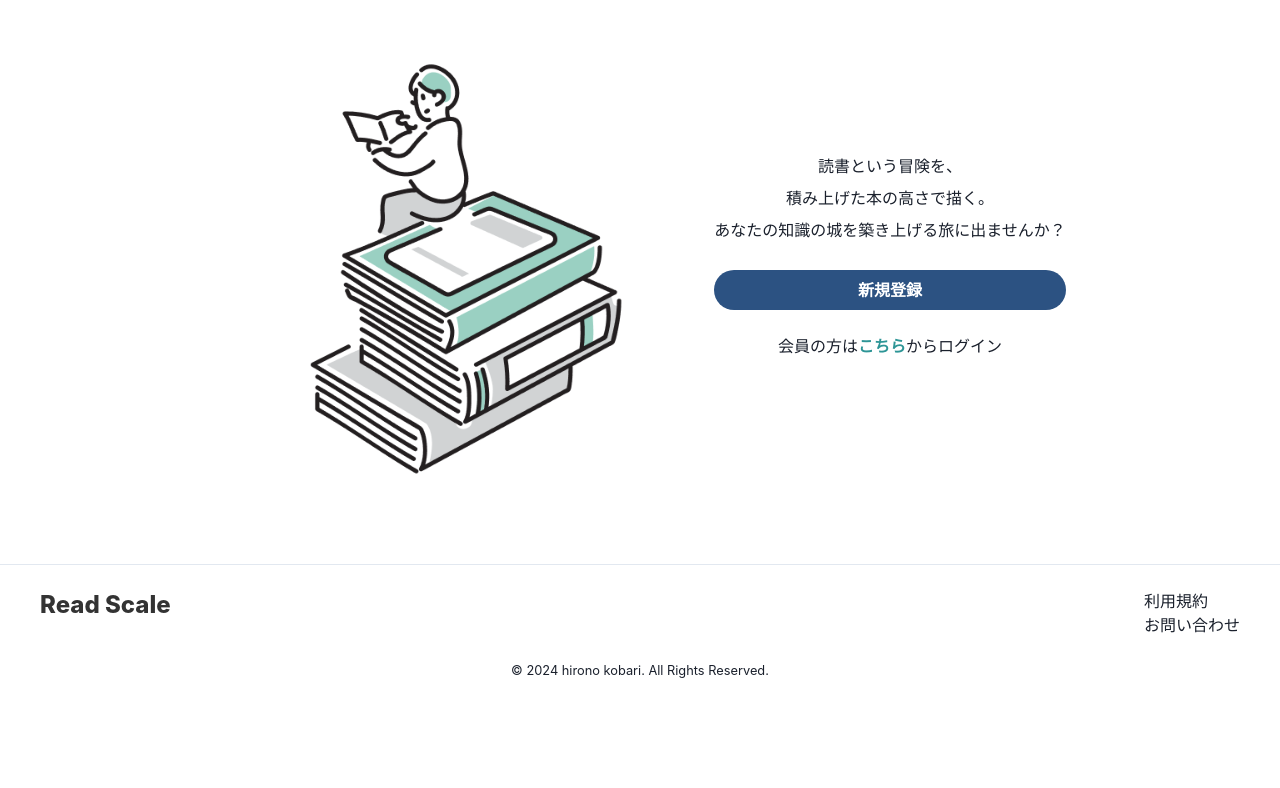
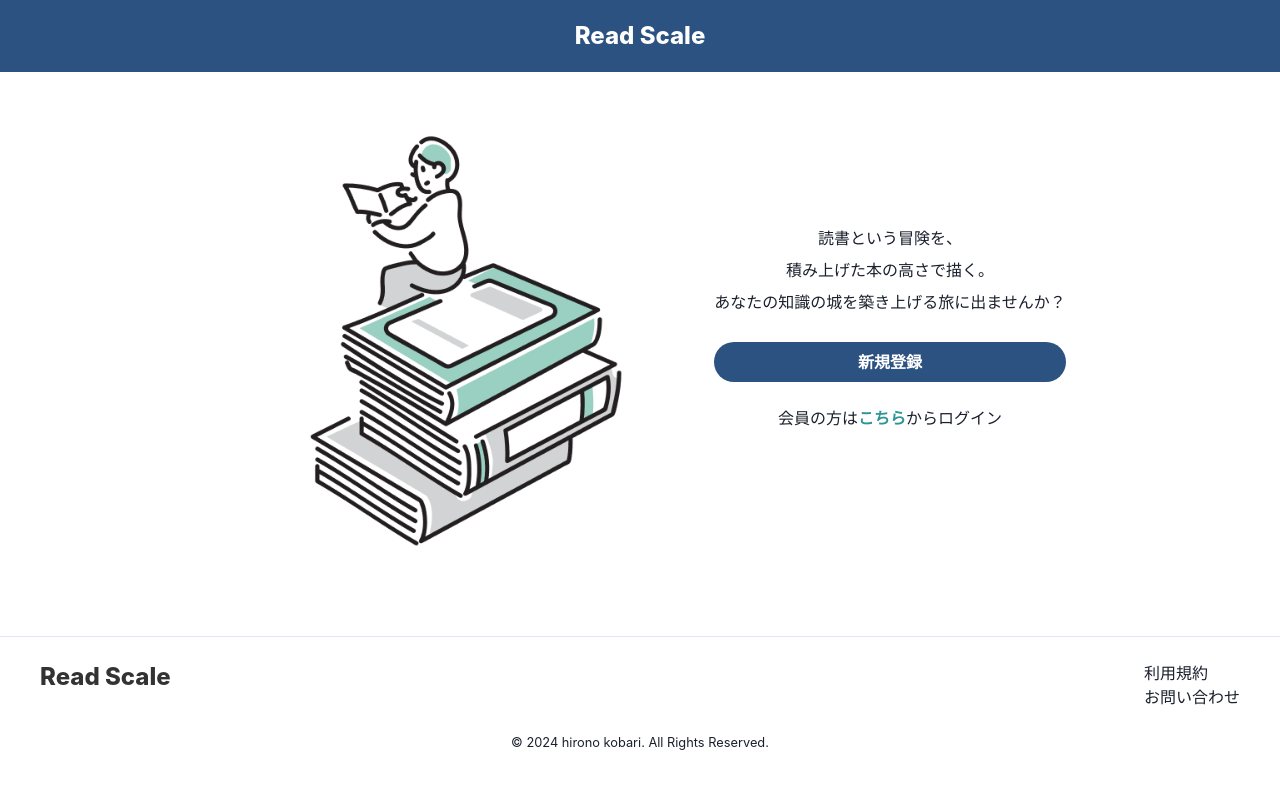
Before and after one commit to kobarihirono/ReadScale, a Next.js app: page / in a window 1280 px wide. Shown: the top 788 px of the page. Built offline with nearby package versions, Linux system fonts and the light colour scheme; no server answers.

Commit message:
[new]ログアウト時にモーダルを閉じる、ヘッダーのレスポンシブ対応

```diff
--- a/src/app/Header.tsx
+++ b/src/app/Header.tsx
@@ -27,12 +27,20 @@ const Header = () => {
     const result = await logout();
     if (result) {
       router.push('/signin');
+      handleMenuClose();
     } else {
       alert('ログアウトに失敗しました。');
     }
   };
 
-  if (!userId) return null;
+  if (!userId) return (
+    <header className="py-5 px-10 bg-navy flex justify-center items-center">
+      <div>
+        <h1 className="text-2xl text-white font-extrabold">Read Scale</h1>
+      </div>
+    </header>
+
+  );
 
   return (
     <header className="py-5 px-10 bg-navy border-b flex justify-between items-center">
@@ -71,7 +79,7 @@ const Header = () => {
           className={
             isOpen
               ? "flex h-screen justify-center items-center flex-col gap-6 text-xl font-bold text-white"
-              : "block md:flex md:gap-8"
+              : "block md:flex md:gap-8 font-bold text-white pr-6"
           }
         >
           <li>
@@ -100,7 +108,7 @@ const Header = () => {
       <div>
         <h1 className="text-2xl text-white font-extrabold">Read Scale</h1>
       </div>
-      <div>
+      <div className="md:hidden">
         <Link href={`/mypage/${userId}`} passHref>
           <Image
             src="/icons/my-page.png"
```
